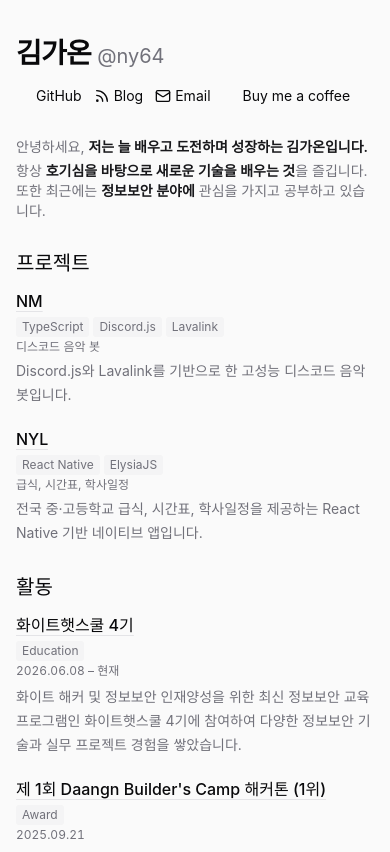
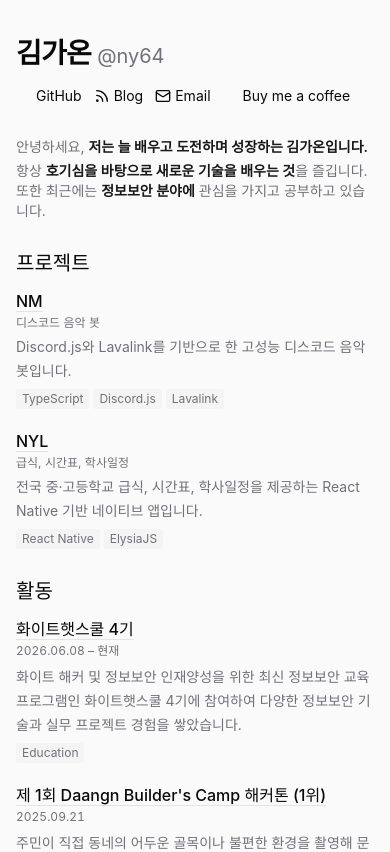
Before and after one commit to ny0510/ny64.kr, a React (Vite) app: page / in a window 390 px wide. Shown: the top 852 px of the page. Built offline with nearby package versions, Linux system fonts and the light colour scheme; some icons are missing; a web font is replaced by a local one.

Commit message:
feat: 모바일 태그 배치 개선

```diff
--- a/src/components/sections/Achievements.tsx
+++ b/src/components/sections/Achievements.tsx
@@ -19,7 +19,7 @@ export default function AchievementsSection() {
                 ) : (
                   <span className="font-medium">{item.title}</span>
                 )}
-                <div className="flex flex-wrap gap-1">
+                <div className="hidden flex-wrap gap-1 sm:flex">
                   {item.tags.map((tag, i) => (
                     <Badge key={i}>{tag}</Badge>
                   ))}
@@ -28,6 +28,11 @@ export default function AchievementsSection() {
               <span className="text-xs text-muted-foreground tabular-nums">{formatPeriod(item.start, item.end)}</span>
             </div>
             {item.detail && <p className="text-base leading-6 text-muted-foreground">{item.detail}</p>}
+            <div className="flex flex-wrap gap-1 sm:hidden">
+              {item.tags.map((tag, i) => (
+                <Badge key={i}>{tag}</Badge>
+              ))}
+            </div>
           </article>
         ))}
       </div>
--- a/src/components/sections/Projects.tsx
+++ b/src/components/sections/Projects.tsx
@@ -19,7 +19,7 @@ export default function ProjectsSection() {
                   ) : (
                     <span className="font-medium">{project.name}</span>
                   )}
-                  <div className="flex flex-wrap gap-1">
+                  <div className="hidden flex-wrap gap-1 sm:flex">
                     {project.tags.map((tag, i) => (
                       <Badge key={i}>{tag}</Badge>
                     ))}
@@ -28,6 +28,11 @@ export default function ProjectsSection() {
                 <span className="text-xs text-muted-foreground">{project.desc}</span>
               </div>
               <p className="mt-1 text-base leading-6 text-muted-foreground">{project.detail}</p>
+              <div className="mt-1.5 flex flex-wrap gap-1 sm:hidden">
+                {project.tags.map((tag, i) => (
+                  <Badge key={i}>{tag}</Badge>
+                ))}
+              </div>
             </div>
           </article>
         ))}
```
